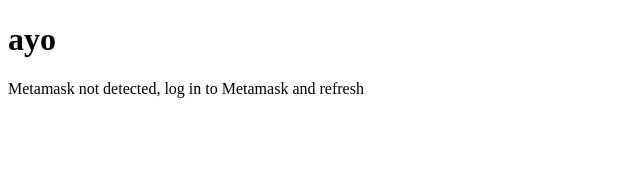
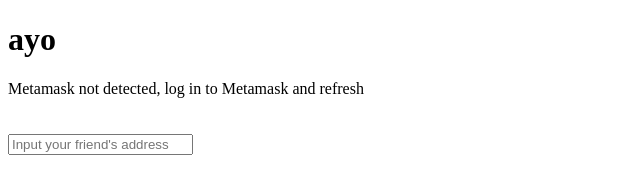
Before and after one commit to chakrabomb/blockchain-developer-bootcamp-final-project, a website: page index.html in a window 1280 px wide. Shown: the whole page, without its empty margins (0-640 px from the left). Drawn offline with Linux system fonts and the light colour scheme.

Commit message:
add input to front end

```diff
--- a/dapp.js
+++ b/dapp.js
@@ -1,3 +1,4 @@
+
 window.addEventListener('load', function() {
     if(typeof window.ethereum !== 'undefined'){
         console.log("Metamask detected")
@@ -10,7 +11,8 @@
                 mmConnect.parentNode.removeChild(mmConnect)
                 mmDetected.innerHTML = "Metamask connected to Ropsten"
                 console.log("Metamask connected to Ropsten")
-                setTimeout(function(){mmDetected.parentNode.removeChild(mmDetected)}, 3000)
+                setTimeout(function(){mmDetected.parentNode.removeChild(mmDetected)}, 3000);
+                const addrInput = document.getElementById("addrInput");
             }
 
             else{
--- a/index.html
+++ b/index.html
@@ -11,6 +11,13 @@
     <h1>ayo</h1>
     <div id="mm-detected"></div>
     <button id="mm-connect">Connect to Metamask</button>
+    <br>
+    <br>
+
+    <input
+    id="addrInput"
+    type="text"
+    placeholder="Input your friend's address"/>
 
 
     <script src="dapp.js"></script>
```
